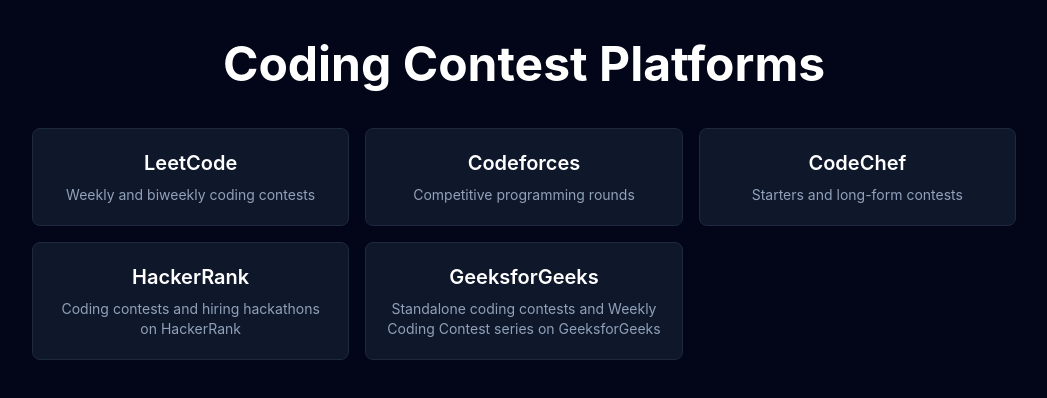
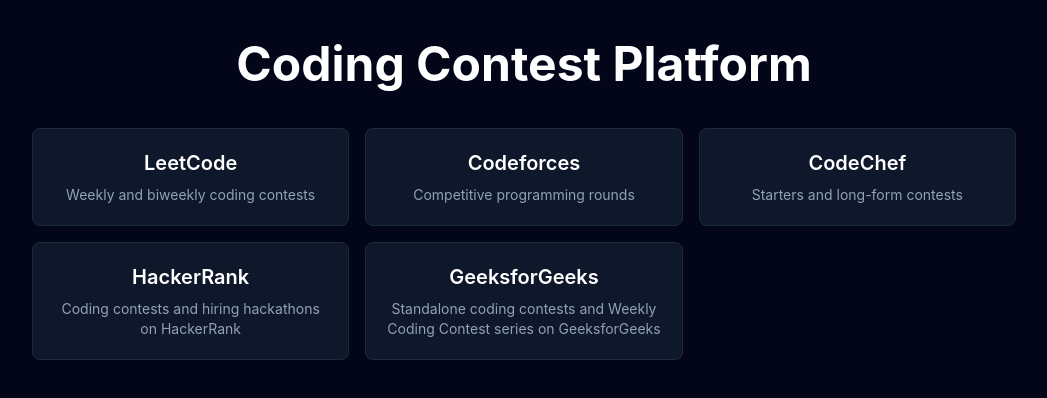
Before and after one commit to kartavyaarya111/Coding-Contest-fetch, a React (Vite) app in the folder frontend/: page / in a window 1280 px wide. Shown: the top 398 px of the page, without its empty margins (116-1163 px from the left). Built offline with nearby package versions, Linux system fonts and the light colour scheme.

Commit message:
changed heading

```diff
--- a/frontend/src/pages/HomePage.tsx
+++ b/frontend/src/pages/HomePage.tsx
@@ -9,7 +9,7 @@
   return (
     <main className="mx-auto min-h-screen w-full max-w-5xl px-5 py-10">
       <h1 className="mb-10 text-center text-4xl font-bold text-white sm:text-5xl">
-        Coding Contest Platforms
+        Coding Contest Platform
       </h1>
 
       <div className="text-center grid gap-4 sm:grid-cols-2 lg:grid-cols-3">
```
